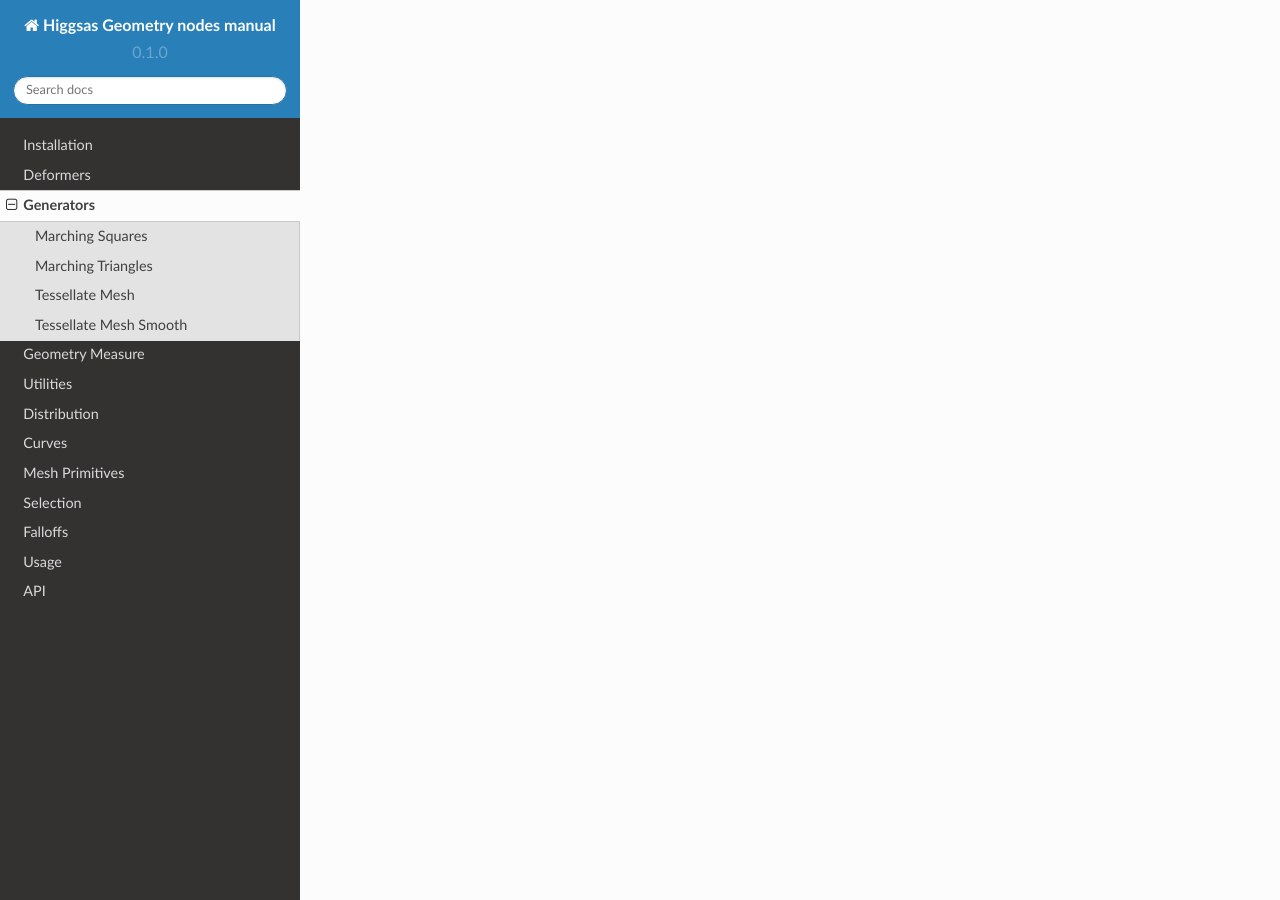
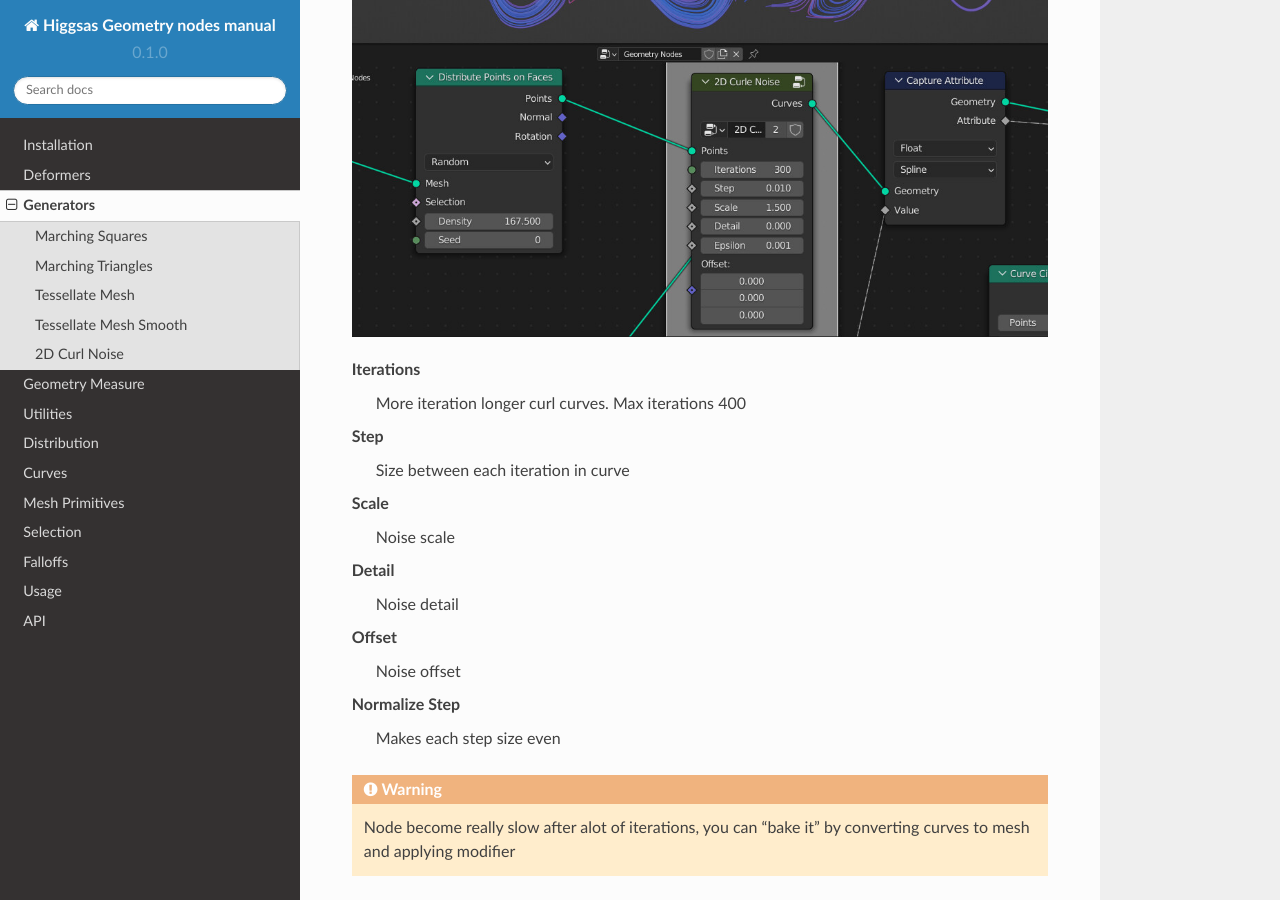
Before and after one commit to higgsas/higgsas_geo_nodes_manual, a Sphinx documentation site: the page built from docs/generators.rst, in a window 1280 px wide and 900 px high, scrolled down 10445 px. Built offline with Sphinx 7.4.7 and the Read the Docs theme 2.0.0, drawn with Linux system fonts in a browser that asks for light colours; some of the changed text lies outside the part shown.

Commit message:
Update generators.rst

```diff
--- a/docs/generators.rst
+++ b/docs/generators.rst
@@ -166,3 +166,34 @@ Component Index
 
 .. warning::
     Tris and n-gon faces will be ignored
+
+
+
+************************************************************
+2D Curl Noise
+************************************************************
+
+Creates curl noise curves
+
+.. image:: images/2d_curl.jpeg
+
+Iterations
+  More iteration longer curl curves. Max iterations 400
+
+Step
+  Size between each iteration in curve
+
+Scale
+  Noise scale
+
+Detail
+  Noise detail
+
+Offset
+  Noise offset
+
+Normalize Step
+  Makes each step size even
+
+.. warning::
+    Node become really slow after alot of iterations, you can "bake it" by converting curves to mesh and applying modifier
```
